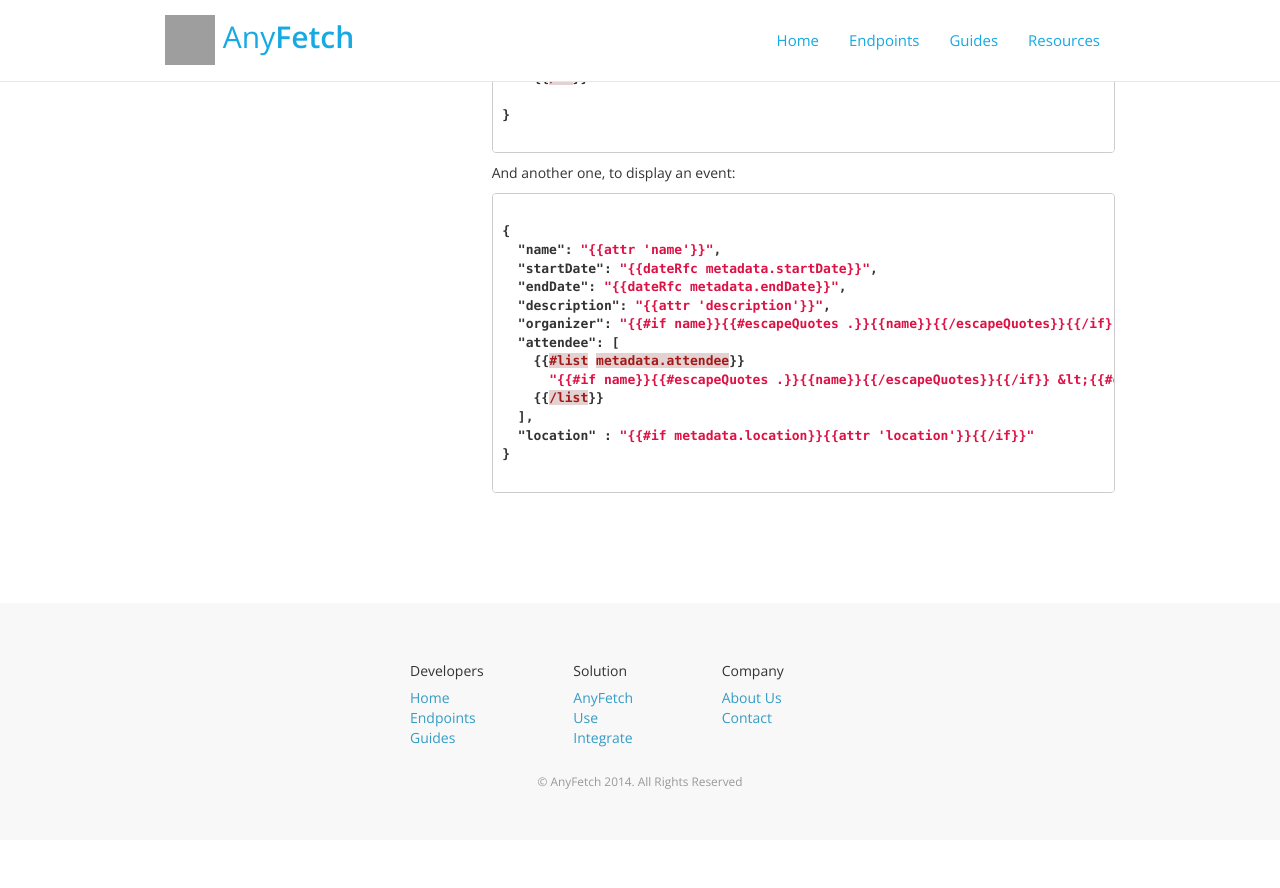
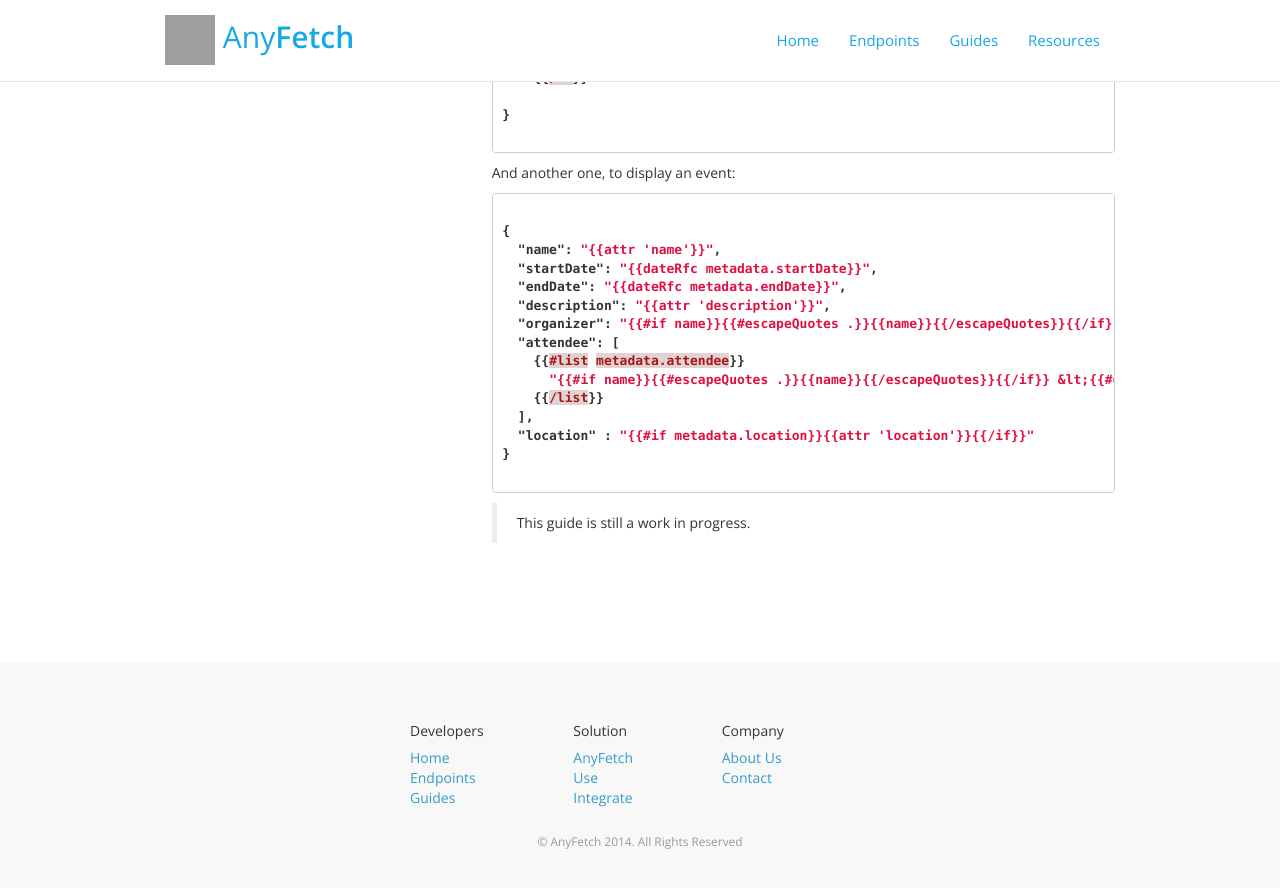
Before and after one commit to AnyFetch/developers.anyfetch.com, a Jekyll site: the page built from guides/concepts/projection.md, in a window 1280 px wide and 900 px high, scrolled down 2996 px. Shown: the top 888 px of the window. Built offline with Jekyll 4.4.1, drawn with Linux system fonts in a browser that asks for light colours; nearby versions of some CDN libraries; Markdown is read by kramdown in place of the engine named in the settings; before the commit the page ends 3836 px from its top, so only the background shows below that; grey boxes are pictures that could not be loaded.

Commit message:
Added warning WIP

````diff
--- a/guides/concepts/projection.md
+++ b/guides/concepts/projection.md
@@ -169,3 +169,5 @@ And another one, to display an event:
 }
 {%endraw%}
 ```
+
+> This guide is still a work in progress.
````
